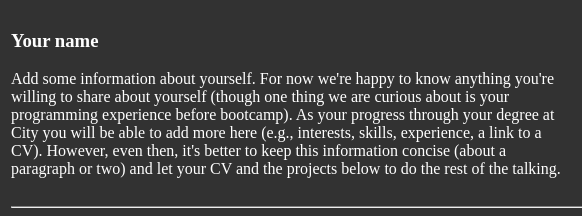
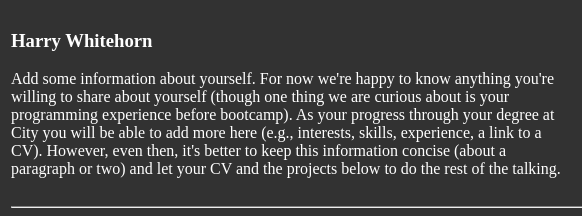
Before and after one commit to Harry-Whitehorn/Harry-Whitehorn.github.io, a plain HTML site: page index.html in a window 1280 px wide. Shown: the top 216 px of the page, 0-582 px from the left. Drawn offline with Linux system fonts and the light colour scheme.

Commit message:
Update index.html

```diff
--- a/index.html
+++ b/index.html
@@ -26,7 +26,7 @@
 <table width= 1000px>
   <tr>
     <td class="infotd">
-      <h3>Your name</h3>
+      <h3>Harry Whitehorn</h3>
       <p> Add some information about yourself. For now we're happy to know anything you're
       willing to share about yourself (though one thing we are curious about is your programming
       experience before bootcamp). As your progress through your degree at City you will
```
